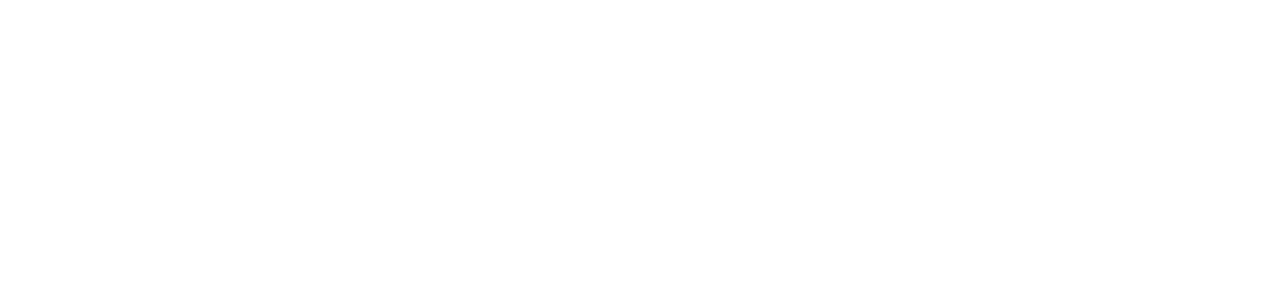
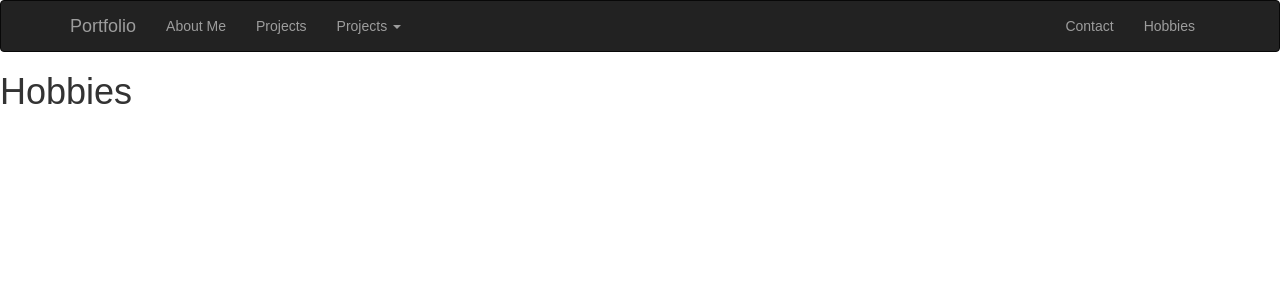
Before and after one commit to rosedimplegeorge/portfolio-app, a React (Create React App) app: page /Hobbies in a window 1280 px wide. Shown: the top 300 px of the page. Built offline with nearby package versions, Linux system fonts and the light colour scheme.

Commit message:
Navigation is complete

```diff
--- a/src/App.js
+++ b/src/App.js
@@ -3,6 +3,8 @@
 import LandingPage from './components/LandingPage';
 import AboutPage from './components/AboutPage'
 import ProjectsPage from './components/ProjectsPage'
+import ContactsPage from './components/ContactsPage'
+import HobbiesPage from './components/HobbiesPage'
 
 class App extends Component {
   render() {
@@ -14,6 +16,8 @@
             <Route exact path="/" component={LandingPage}/>
             <Route exact path="/About" component={AboutPage}/>
             <Route exact path="/Projects" component={ProjectsPage}/>
+            <Route exact path="/Contacts" component={ContactsPage}/>
+            <Route exact path="/Hobbies" component={HobbiesPage}/>
           </Switch>
         </div>
       </Router>
--- /dev/null
+++ b/src/components/ContactsPage.js
@@ -0,0 +1,15 @@
+import React, { Component } from 'react';
+import NavBar from './NavBar'
+
+class ContactsPage extends Component {
+    render() {
+        return (
+            <div>
+                <NavBar />
+                <h1>Contact me </h1>
+            </div>
+        );
+    }
+}
+
+export default ContactsPage;
--- /dev/null
+++ b/src/components/HobbiesPage.js
@@ -0,0 +1,15 @@
+import React, { Component } from 'react';
+import NavBar from './NavBar'
+
+class HobbiesPage extends Component {
+    render() {
+        return (
+            <div>
+                <NavBar />
+                <h1>Hobbies</h1>
+            </div>
+        );
+    }
+}
+
+export default HobbiesPage;
--- a/src/components/NavBar.js
+++ b/src/components/NavBar.js
@@ -33,10 +33,10 @@
                         </NavDropdown>
                         </Nav>
                         <Nav pullRight>
-                        <NavItem eventKey={1} href="#">
+                        <NavItem eventKey={1} href="/Contacts">
                             Contact
                         </NavItem>
-                        <NavItem eventKey={2} href="#">
+                        <NavItem eventKey={2} href="/Hobbies">
                             Hobbies
                         </NavItem>
                         </Nav>
```
